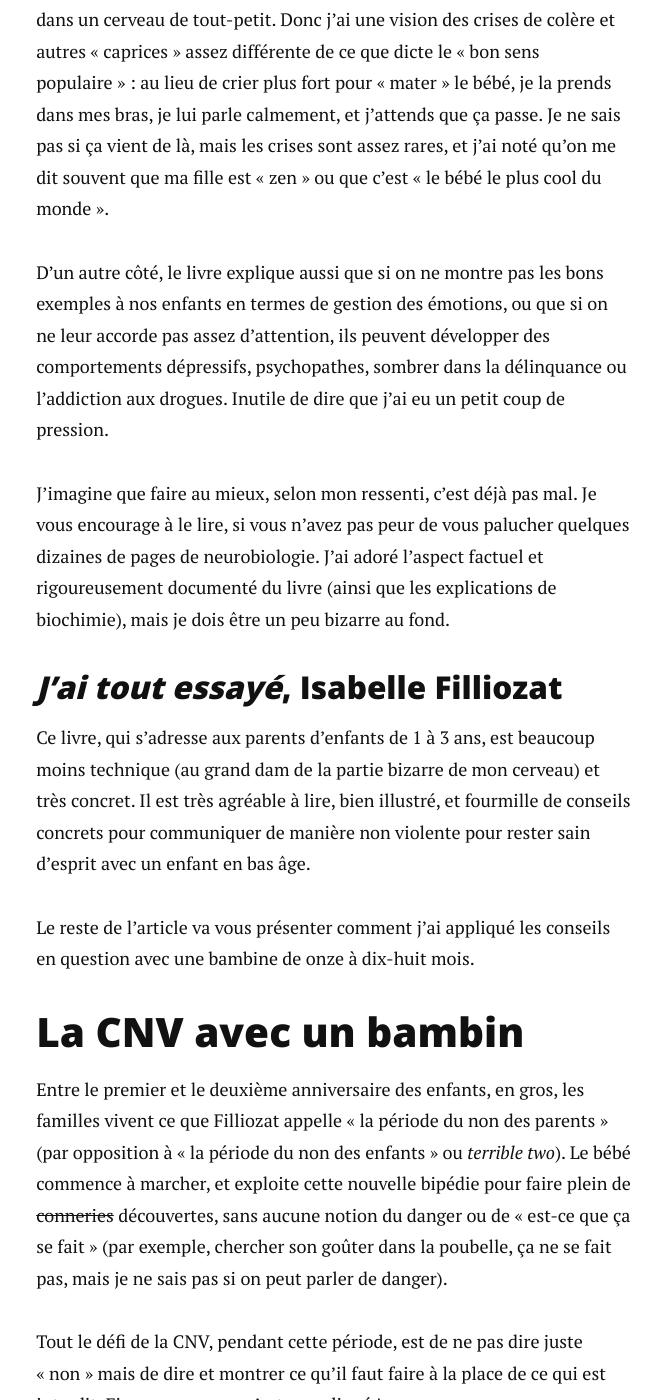
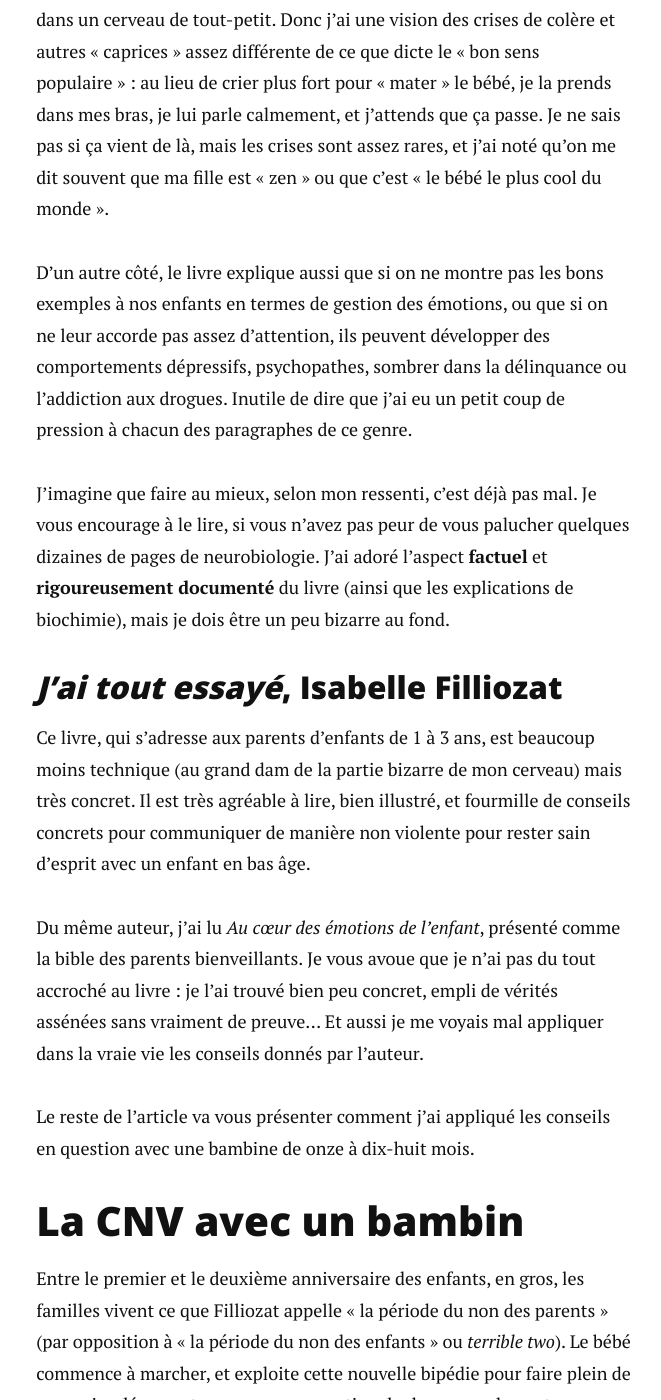
Before and after one commit to Ogoldfish/ogoldfish.github.io, a Jekyll site: the page built from _posts/2015-05-09-cnv-avec-une-petite.md, in a window 1280 px wide and 1400 px high, scrolled down 1923 px. Shown: the whole window, without its empty margins (306-967 px from the left). Built offline with Jekyll 4.4.1, drawn with Linux system fonts in a browser that asks for light colours; nearby versions of some CDN libraries; Markdown is read by kramdown in place of the engine named in the settings; some of the changed text lies outside the part shown.

Commit message:
Mod: refresh article

```diff
--- a/_posts/2015-05-09-cnv-avec-une-petite.md
+++ b/_posts/2015-05-09-cnv-avec-une-petite.md
@@ -4,7 +4,7 @@
 image: posts/2015/05/girafe.jpg
 ---
 
-<p class="intro"><span class="dropcap">À</span> l'heure où j'écris ces lignes, ma fille a bientôt un an et demi. Forte de mes lectures sur l'éducation non violente et le développement du cerveau chez les tout-petits, cela fait quelques mois que j'essaie la CNV avec elle… Avec plus ou moins de succès.</p>
+<p class="intro"><span class="dropcap">À</span> l'heure où j'écris ces lignes, ma fille a environ 20 mois. Forte de mes lectures sur l'éducation non violente et le développement du cerveau chez les tout-petits, cela fait quelques mois que j'essaie la CNV avec elle… Avec plus ou moins de succès.</p>
 
 Les livres qui m'ont le plus marquée dans l'histoire sont _Pour une enfance heureuse_ de Catherine Guegen puis _J'ai tout essayé_ d'Isabelle Filliozat.
 
@@ -18,19 +18,21 @@
 
 D'un côté, j'ai appris que les bébés ne crient pas forcément pour être chiants, ou parce que je suis une mauvaise mère : ils ont juste le cerveau inachevé et sont incapables de réguler leurs émotions. N'importe quel stimulus qui nous paraît insignifiant prend des proportions gigantesques dans un cerveau de tout-petit. Donc j'ai une vision des crises de colère et autres « caprices » assez différente de ce que dicte le « bon sens populaire » : au lieu de crier plus fort pour « mater » le bébé, je la prends dans mes bras, je lui parle calmement, et j'attends que ça passe. Je ne sais pas si ça vient de là, mais les crises sont assez rares, et j'ai noté qu'on me dit souvent que ma fille est « zen » ou que c'est « le bébé le plus cool du monde ».
 
-D'un autre côté, le livre explique aussi que si on ne montre pas les bons exemples à nos enfants en termes de gestion des émotions, ou que si on ne leur accorde pas assez d'attention, ils peuvent développer des comportements dépressifs, psychopathes, sombrer dans la délinquance ou l'addiction aux drogues. Inutile de dire que j'ai eu un petit coup de pression.
+D'un autre côté, le livre explique aussi que si on ne montre pas les bons exemples à nos enfants en termes de gestion des émotions, ou que si on ne leur accorde pas assez d'attention, ils peuvent développer des comportements dépressifs, psychopathes, sombrer dans la délinquance ou l'addiction aux drogues. Inutile de dire que j'ai eu un petit coup de pression à chacun des paragraphes de ce genre.
 
-J'imagine que faire au mieux, selon mon ressenti, c'est déjà pas mal. Je vous encourage à le lire, si vous n'avez pas peur de vous palucher quelques dizaines de pages de neurobiologie. J'ai adoré l'aspect factuel et rigoureusement documenté du livre (ainsi que les explications de biochimie), mais je dois être un peu bizarre au fond.
+J'imagine que faire au mieux, selon mon ressenti, c'est déjà pas mal. Je vous encourage à le lire, si vous n'avez pas peur de vous palucher quelques dizaines de pages de neurobiologie. J'ai adoré l'aspect **factuel** et **rigoureusement documenté** du livre (ainsi que les explications de biochimie), mais je dois être un peu bizarre au fond.
 
 ### _J'ai tout essayé_, Isabelle Filliozat
 
-Ce livre, qui s'adresse aux parents d'enfants de 1 à 3 ans, est beaucoup moins technique (au grand dam de la partie bizarre de mon cerveau) et très concret. Il est très agréable à lire, bien illustré, et fourmille de conseils concrets pour communiquer de manière non violente pour rester sain d'esprit avec un enfant en bas âge.
+Ce livre, qui s'adresse aux parents d'enfants de 1 à 3 ans, est beaucoup moins technique (au grand dam de la partie bizarre de mon cerveau) mais très concret. Il est très agréable à lire, bien illustré, et fourmille de conseils concrets pour communiquer de manière non violente pour rester sain d'esprit avec un enfant en bas âge.
+
+Du même auteur, j'ai lu _Au cœur des émotions de l'enfant_, présenté comme la bible des parents bienveillants. Je vous avoue que je n'ai pas du tout accroché au livre : je l'ai trouvé bien peu concret, empli de vérités assénées sans vraiment de preuve… Et aussi je me voyais mal appliquer dans la vraie vie les conseils donnés par l'auteur.
 
 Le reste de l'article va vous présenter comment j'ai appliqué les conseils en question avec une bambine de onze à dix-huit mois.
 
 ## La CNV avec un bambin
 
-Entre le premier et le deuxième anniversaire des enfants, en gros, les familles vivent ce que Filliozat appelle « la période du non des parents » (par opposition à « la période du non des enfants » ou _terrible two_). Le bébé commence à marcher, et exploite cette nouvelle bipédie pour faire plein de <del>conneries</del> découvertes, sans aucune notion du danger ou de « est-ce que ça se fait » (par exemple, chercher son goûter dans la poubelle, ça ne se fait pas, mais je ne sais pas si on peut parler de danger).
+Entre le premier et le deuxième anniversaire des enfants, en gros, les familles vivent ce que Filliozat appelle « la période du non des parents » (par opposition à « la période du non des enfants » ou _terrible two_). Le bébé commence à marcher, et exploite cette nouvelle bipédie pour faire plein de <del>conneries</del> découvertes, sans aucune notion du danger ou de « est-ce que ça se fait » (par exemple, chercher son goûter dans la poubelle, ça ne se fait pas, mais je ne sais pas si on peut _vraiment_ parler de danger sauf à avoir vraiment peur des microbes).
 
 Tout le défi de la CNV, pendant cette période, est de ne pas dire juste « non » mais de dire et montrer ce qu'il faut faire à la place de ce qui est interdit. Figurez-vous que c'est compliqué !
 
@@ -38,6 +40,9 @@
 
 La poissonnette adore, au-delà du raisonnable, les boîtes de DVD ou de jeux vidéo. Fort heureusement pour elle (et malheureusement pour les boîtes), nous disposons d'une ludothèque très fournie qu'elle adore vider en sortant les boîtes une par une de l'étagère pour les poser ailleurs.
 
+Premier réflexe : dire « non » et intervenir pour l'empêcher de sortir les boîtes. Complètement inefficace : elle pleure, elle se débat, elle jette les boîtes (avec les CD dedans, donc) pour protester.
+
+Ma deuxième stratégie a été la suivante : je l'encourageais à me donner les boîtes au fur et à mesure qu'elle les sortait. Si elle faisait mine d'en  jeter une par terre, je lui montrais comment la poser doucement (sur le canapé). Et après, je lui donnais les boîtes en lui disant de les remettre à leur place. Ce qu'elle faisait ! À chaque boîte remise sur l'étagère (quelle que soit la position de la boîte sur l'étagère), je la félicitais.
 
 
 <small class="credit"><a href="https://www.flickr.com/photos/rob-young/4630024424">Photo</a> : <a href="https://creativecommons.org/licenses/by-nc-sa/2.0/">CC-BY</a> Rob Young
```
